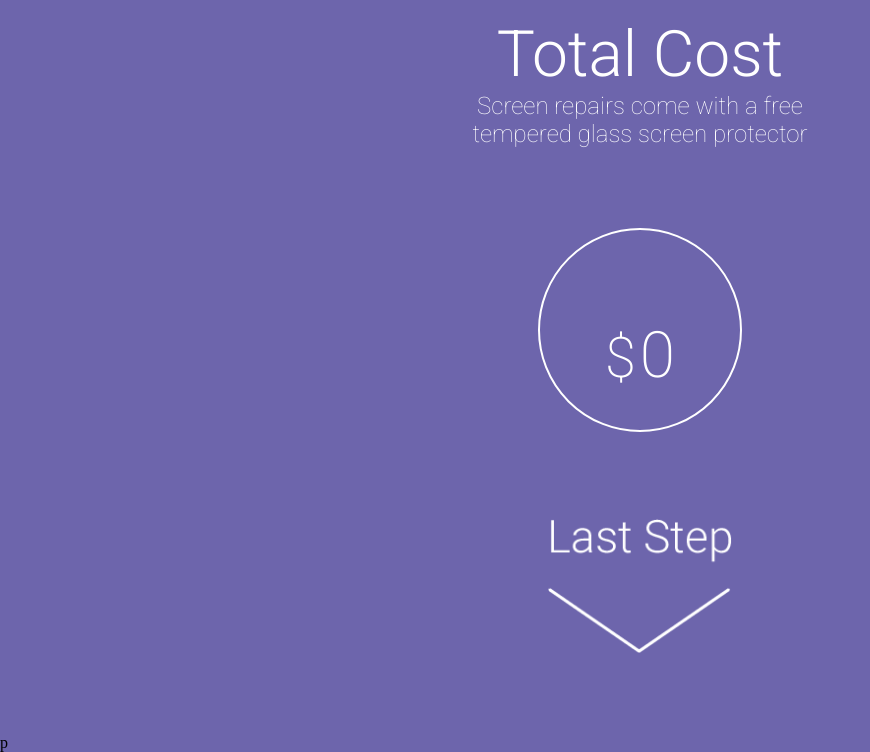
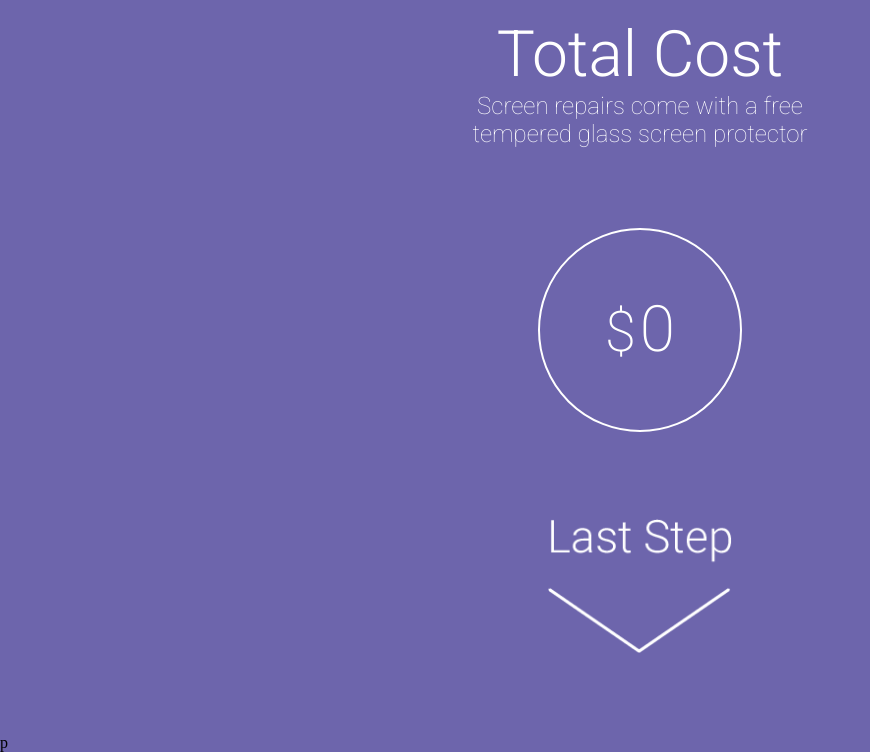
Before and after one commit to jessepelzar/Phonofixbu, a PHP site: page / in a window 1280 px wide. Shown: the part 4091-4843 px from the top of the page, without its empty margins (0-870 px from the left). Run offline with PHP 8.4, Linux system fonts and the light colour scheme; some libraries are stand-ins or nearby versions.

Commit message:
test 2.7

```diff
--- a/styles/stylesheet.css
+++ b/styles/stylesheet.css
@@ -145,7 +145,7 @@ p5 {
 }
 
 p6 {
-  line-height: 20vw;
+  line-height: 20vh;
   font-size: 7vh;
   text-align: center;
   font-family: 'Roboto', sans-serif;
```
